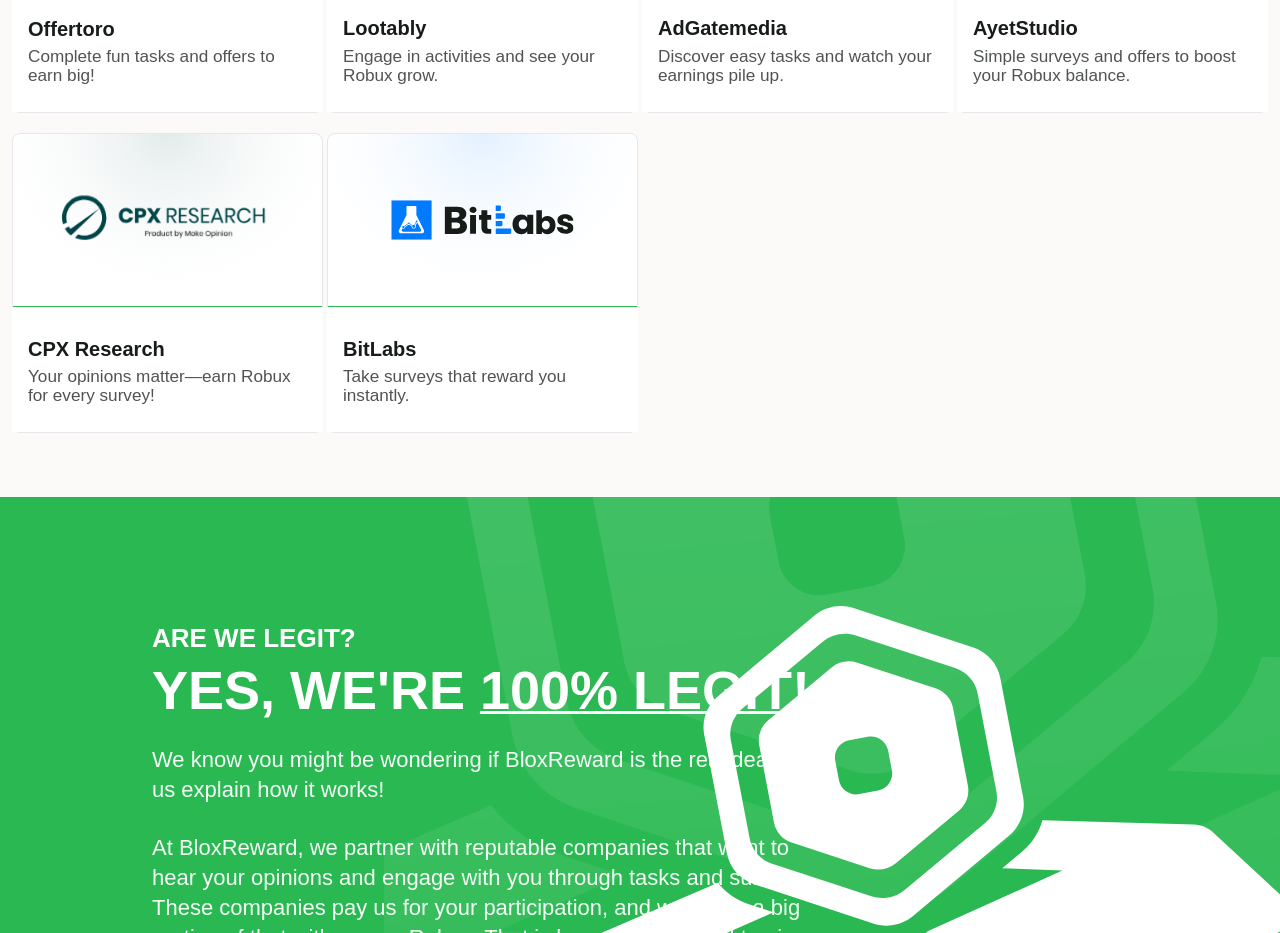
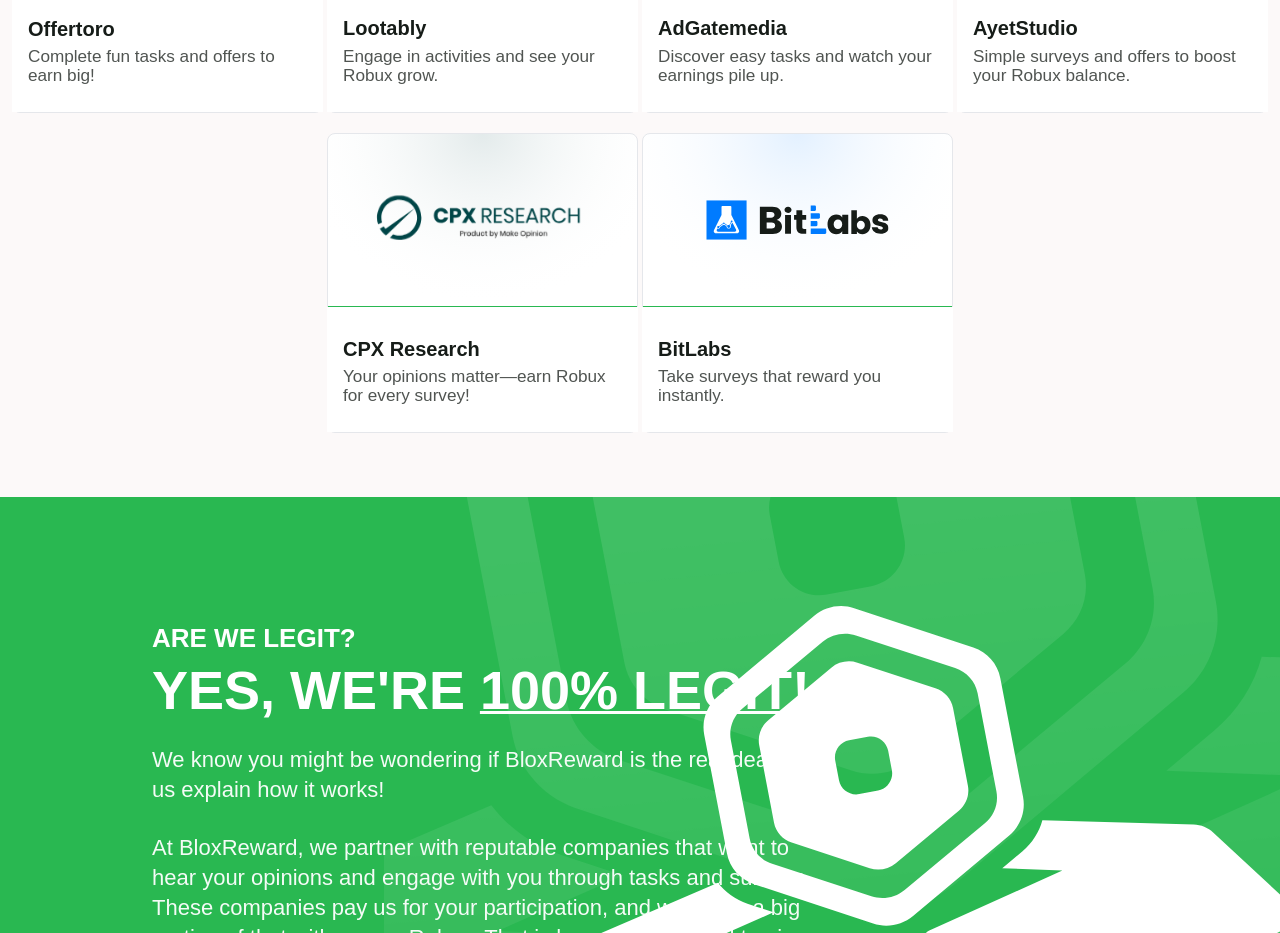
Before and after one commit to raghuaanand/Bloxreward, a Next.js app: page / in a window 1280 px wide. Shown: the part 2780-3713 px from the top of the page. Built offline with nearby package versions, Linux system fonts and the light colour scheme.

Commit message:
partners comp done

```diff
--- a/app/components/Partners.tsx
+++ b/app/components/Partners.tsx
@@ -18,20 +18,26 @@
                 <ul className="grid grid-cols-2 md:grid-cols-4 md:place-content-center place-items-center md:gap-x-5 md:gap-y-5 gap-x-3 gap-y-3 md:mt-10">
                     {partners.map((partner, index) => {
                         const isActive = activeIndex === index;
+
+                        // Conditionally apply grid column based on index
+                        let gridColumnClass = '';
+                        if (index === 4) {
+                            gridColumnClass = 'md:col-start-2'; // Start below the 2nd column
+                        } else if (index === 5) {
+                            gridColumnClass = 'md:col-start-3'; // Start below the 3rd column
+                        }
+
                         return (
                             <li
                                 key={index}
-
-                                className={`rounded-lg border flex flex-col justify-center items-center h-fit md:h-[300px] w-[148px] md:w-[311px] ${isActive ? 'border-myGreen border-[3px]' : 'bg-white'}`}
-
+                                className={`rounded-lg border flex flex-col justify-center items-center h-fit md:h-[300px] w-[148px] md:w-[311px] ${isActive ? 'border-myGreen border-[3px]' : 'bg-white'} ${gridColumnClass}`}
                                 onClick={() => handleCardClick(index)}
                             >
-
                                 <div className="border-b-myGreen border-b-[1px] w-full flex items-center justify-center">
                                     <Image src={partner.logo} alt="company logo" width={148} height={95.7} layout="responsive" className="w-full" />
                                 </div>
-                                <div className={` flex flex-col items-start px-3 py-2 justify-center font-rubik font-[500] w-[148px] md:w-[311px] md:h-[126px] md:py-4 md:px-4 h-[78.74px] gap-1 ${isActive ? 'bg-myGreen text-white' : 'bg-white text-[#161c18]'} `}>
-                                    <p className="text-[11.54px] leading-[15.69px] md:text-[20px] md:leading-[28.53px] md:font-semibold ">{partner.name} </p>
+                                <div className={`flex flex-col items-start px-3 py-2 justify-center font-rubik font-[500] w-[148px] md:w-[311px] md:h-[126px] md:py-4 md:px-4 h-[78.74px] gap-1 ${isActive ? 'bg-myGreen text-white' : 'bg-white text-[#161c18]'}`}>
+                                    <p className="text-[11.54px] leading-[15.69px] md:text-[20px] md:leading-[28.53px] md:font-semibold">{partner.name}</p>
                                     <p className="opacity-75 leading-[10.38px] text-[9.44px] md:text-[17.16px] md:leading-[18.88px]">{partner.description}</p>
                                 </div>
                             </li>
@@ -39,7 +45,6 @@
                     })}
                 </ul>
 
-
             </div>
         </div>
     )
```
